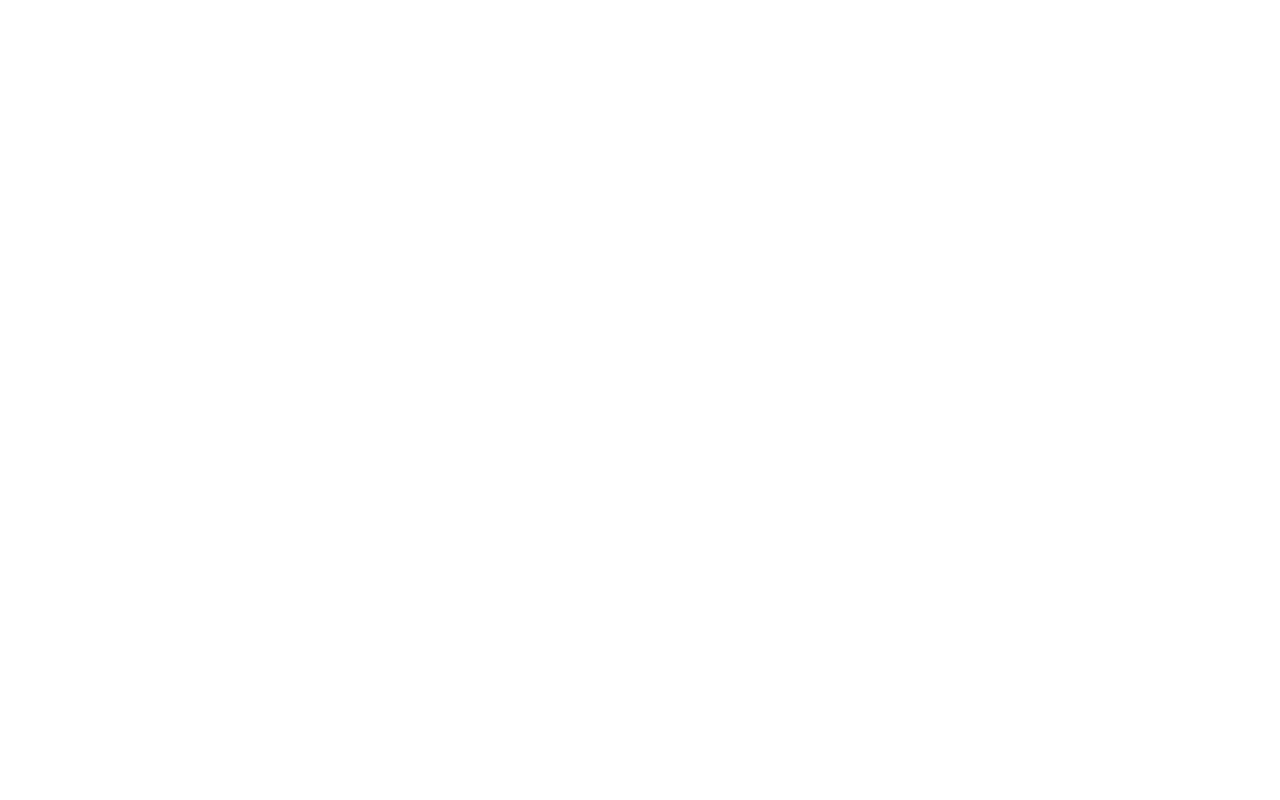
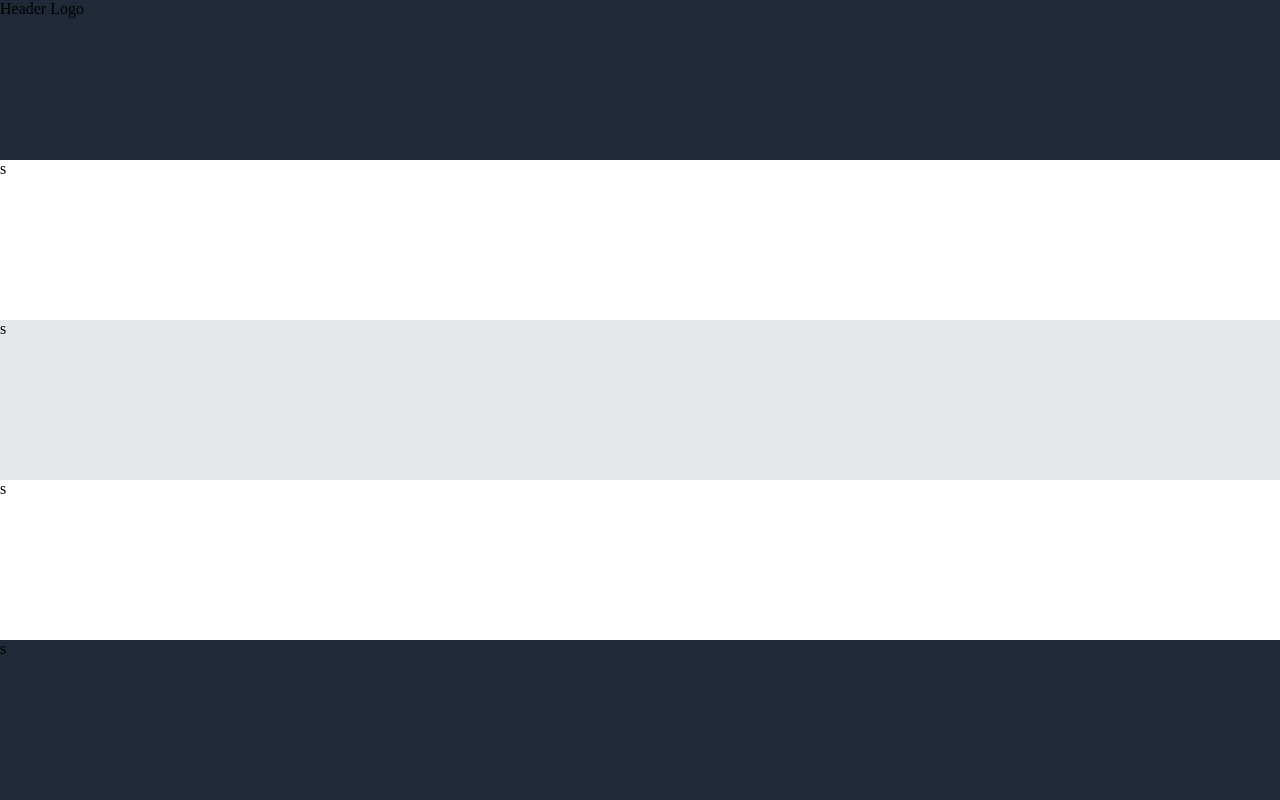
Before and after one commit to abdul2811/odin-landing-page, a plain HTML site: page index.html in a window 1280 px wide. Drawn offline with Linux system fonts and the light colour scheme.

Commit message:
Default Layout

```diff
--- a/index.html
+++ b/index.html
@@ -4,8 +4,32 @@
     <meta charset="UTF-8">
     <meta name="viewport" content="width=device-width, initial-scale=1.0">
     <title>Landing Page</title>
+    <link rel="stylesheet" href="styles.css">
 </head>
 <body>
 
+        <div class="header">
+            Header Logo
+        </div>
+
+        <div class="info">
+            s
+        </div>
+
+        <div class="quote">
+            s
+        </div>
+
+        <div class="action">
+            s
+            <div class="call">
+
+            </div>
+        </div>
+
+        <div class="footer">
+            s
+        </div>
+
 </body>
 </html>
--- a/styles.css
+++ b/styles.css
@@ -0,0 +1,26 @@
+body {
+    margin: 0;
+    display: flex;
+    flex-direction: column;
+    height: 100vh;
+}
+
+
+
+.header, .footer {
+    background-color: #1f2937;
+    flex: 1;
+}
+
+.info {
+    flex: 1;
+}
+
+.quote {
+    background-color: #e5e7eb;
+    flex: 1;
+}
+
+.action {
+    flex: 1;
+}
```
